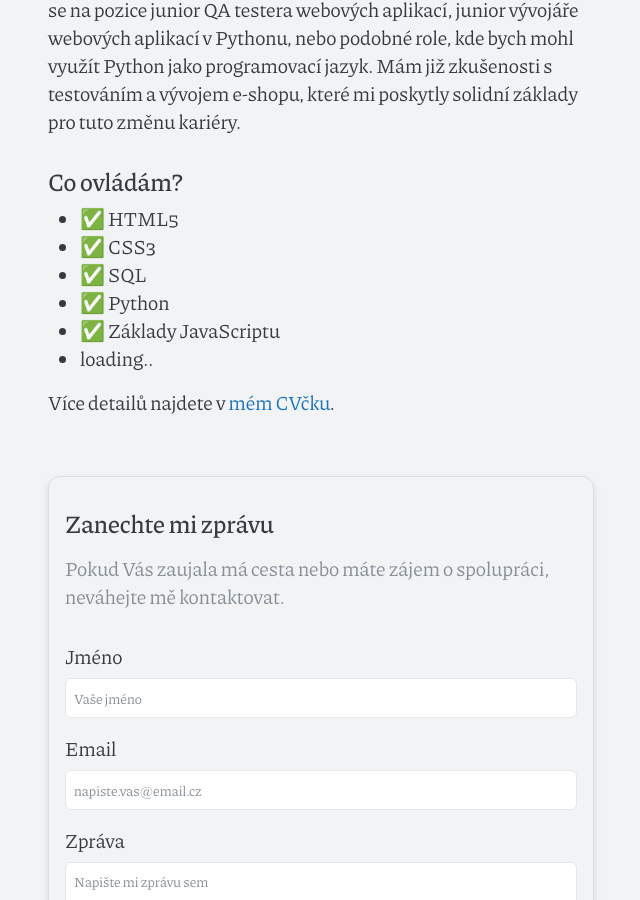
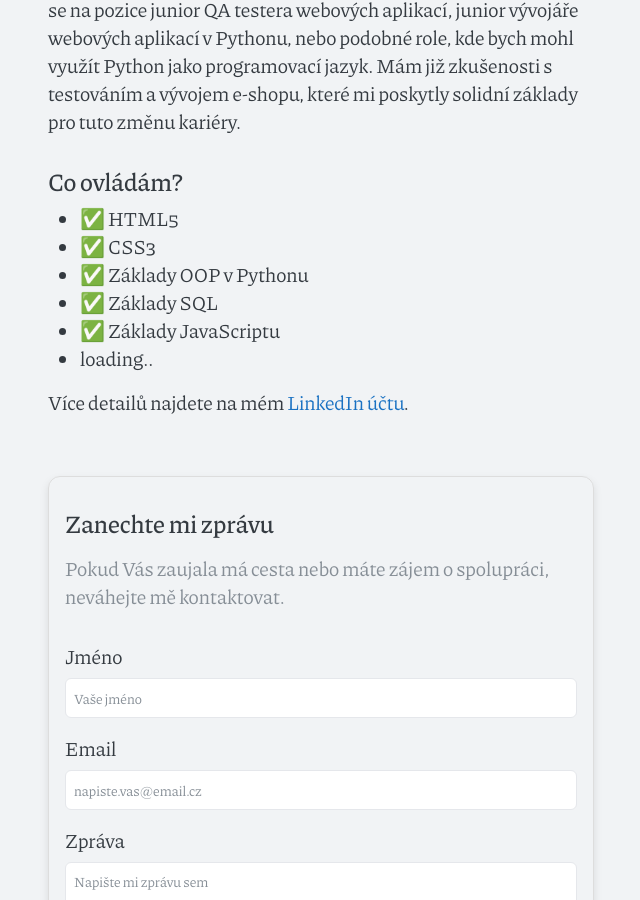
Before and after one commit to Dandee42/dandee42.github.io, a Jekyll site: the page built from index.md, in a window 1280 px wide and 900 px high, scrolled down 1111 px. Shown: the whole window, without its empty margins (319-959 px from the left). Built offline with Jekyll 4.4.1, drawn with Linux system fonts in a browser that asks for light colours.

Commit message:
Edit home page

```diff
--- a/_includes/particles-home.html
+++ b/_includes/particles-home.html
@@ -24,7 +24,7 @@
       {% if site.social.github %}
       <a class="particles-icon" href="https://github.com/{{ site.social.github }}">{% include svg/github.svg %}</a>&nbsp;
       {% endif %}
-      <a class="particles-icon" href="https://flowcv.com/resume/osrniic0ww">{% include svg/cv-circled.svg %}</a>&nbsp;
+      <!-- <a class="particles-icon" href="https://flowcv.com/resume/osrniic0ww">{% include svg/cv-circled.svg %}</a>&nbsp; -->
     </div>
   </div>
   <div class="particles-scroll">
--- a/index.md
+++ b/index.md
@@ -10,12 +10,12 @@ Od začátku roku 2024 procházím intenzivním rekvalifikačním přerodem z on
 ## Co ovládám?
 - ✅ HTML5
 - ✅ CSS3
-- ✅ SQL
-- ✅ Python
+- ✅ Základy OOP v Pythonu
+- ✅ Základy SQL
 - ✅ Základy JavaScriptu
 - <div>loading<span class="dots"></span></div>
 
-Více detailů najdete v [mém CVčku](https://flowcv.com/resume/osrniic0ww).
+Více detailů najdete na mém [LinkedIn účtu](https://www.linkedin.com/in/daniel-hladik/).
 
 <p>&nbsp;<p>
 
```
